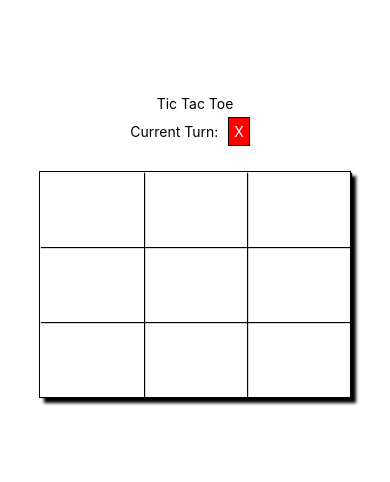
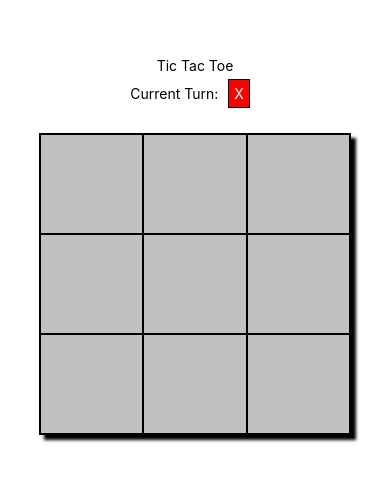
Before and after one commit to Wolven531/Tic-Tac-Native, a React Native app: screen / in a window 390 px wide. Shown: the part 176-658 px from the top of the page. Built offline with nearby package versions, Linux system fonts and the light colour scheme.

Commit message:
Update Cell style

```diff
--- a/Cell.js
+++ b/Cell.js
@@ -42,17 +42,12 @@ Cell.propTypes = {
 
 const styles = StyleSheet.create({
 	cell: {
+		backgroundColor: 'rgba(100,100,100,.4)',
+		borderWidth: 1,
 		alignItems: 'center',
-		height: 75,
-		justifyContent: 'center',
-		shadowColor: '#000',
-		shadowOffset: {
-			height: 1,
-			width: 1
-		},
-		shadowOpacity: 1,
-		shadowRadius: 1,
-		width: '33.45%'
+		flexGrow: 1,
+		height: 100,
+		justifyContent: 'space-around'
 	},
 	cellText: {
 		color: '#fff',
```
